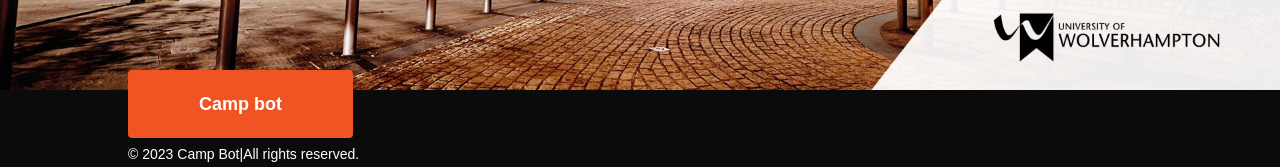
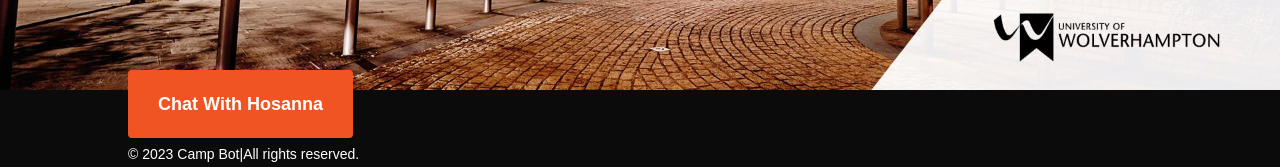
Before and after one commit to Greenconsult/Champions-Bot, a Next.js app: page / in a window 1280 px wide. Shown: the part 630-797 px from the top of the page. Built offline with nearby package versions, Linux system fonts and the light colour scheme; a web font is replaced by a local one; what tailwindcss-filters would draw is missing.

Commit message:
Update index.tsx

```diff
--- a/pages/index.tsx
+++ b/pages/index.tsx
@@ -1,7 +1,6 @@
 import type { NextPage } from 'next';
-import { useEffect, useState } from 'react';
+import { useEffect } from 'react';
 import Link from 'next/link';
-import PopUp from '../components/popup/PopUp'; // Adjust the path based on your folder structure
 import Slider from 'react-slick';
 import 'slick-carousel/slick/slick-theme.css';
 import 'slick-carousel/slick/slick.css';
@@ -15,16 +14,11 @@ import Image from 'next/image';
 
 const Home: NextPage = () => {
   const setSelectedList = langchainAppStore((state: any) => state.informationStore.setSelectedList);
-  const [showPopUp, setShowPopUp] = useState(false);
 
   // Function to show the chat pop-up
   const showChatPopUp = () => {
-    setShowPopUp(true);
-  };
-
-  // Function to close the pop-up
-  const closePopUp = () => {
-    setShowPopUp(false);
+    // Replace this alert with your actual pop-up implementation
+    alert('Hi there, Would you like to chat? click on camp bot below');
   };
 
   useEffect(() => {
@@ -39,20 +33,70 @@ const Home: NextPage = () => {
 
   return (
     <>
-     <main>
+      <main>
         <div className="h-[100%] m-auto relative">
           <TopHeader className="relative z-10 px-6 2xl:px-[8rem] top-1/2 -translate-y-1/2 left-1/2 -translate-x-1/2" />
           <div>
             <div>
               <Image src={bannerImg} className="w-full" alt="Banner" />
             </div>
+            {/* <Slider
+              {...SlickSetting}
+              afterChange={(currentTarget) => {
+                if (currentTarget === 0) {
+                  setSelectedList({
+                    namespace: 'hcc',
+                    title: 'Holyghost Christian Centre',
+                    type: '0'
+                  });
+                } else {
+                  setSelectedList({
+                    namespace: 'hcc',
+                    title: 'Amos Fenwa Ministries',
+                    type: '1'
+                  });
+                }
+                console.log(currentTarget);
+              }}
+            >
+              <div className="">
+                <SlickComponent
+                  header="HCC Worldwide"
+                  paragraph="Hi, welcome to the chatbot app for the Holyghost Christian Centre (HCC). HCC is a global church with branches around the world."
+                  img="../../../assets/img/icon/7.JPG"
+                />
+              </div>
+              <div className="">
+                <SlickComponent
+                  header="Amos Fenwa Ministries"
+                  paragraph="Hi, welcome to the chatbot app for Amos Fenwa Ministries. Amos Fenwa Ministries is a distinguished ministry
+                    with a clear vision to raise and impact destinies."
+                  img="../../../assets/img/icon/2.jpg"
+                />
+              </div>
+              <div className="">
+                <SlickComponent header="" paragraph="" img="../../../assets/img/icon/3.jpg" />
+              </div>
+              <div className="">
+                <SlickComponent header="" paragraph="" img="../../../assets/img/icon/1.jpeg" />
+              </div>
+              <div className="">
+                <SlickComponent header="" paragraph="" img="../../../assets/img/icon/5.jpg" />
+              </div>
+              <div className="">
+                <SlickComponent header="" paragraph="" img="../../../assets/img/icon/6.jpg" />
+              </div>
+              <div className="">
+                <SlickComponent header="" paragraph="" img="../../../assets/img/icon/4.jpg" />
+              </div>
+            </Slider> */}
             <div className="flex-col justify-start items-start mt-10 gap-6 xl:gap-10 absolute left-[10%] sm:bottom-[30px] lg:bottom-0 z-[9999]">
               <div className="max-w-[225px] w-full">
                 <Link href="/qa">
                   <button
                     className={`text-lg text-white font-bold justify-center items-center flex gap-1 px-[10px] py-[20px] cursor-pointer text-center rounded h-full bg-[#F05423] w-full`}
                   >
-                    Camp bot
+                    Chat With Hosanna
                   </button>
                 </Link>
               </div>
@@ -61,7 +105,6 @@ const Home: NextPage = () => {
           </div>
         </div>
       </main>
-      {showPopUp && <PopUp onClose={closePopUp} />}
     </>
   );
 };
```
